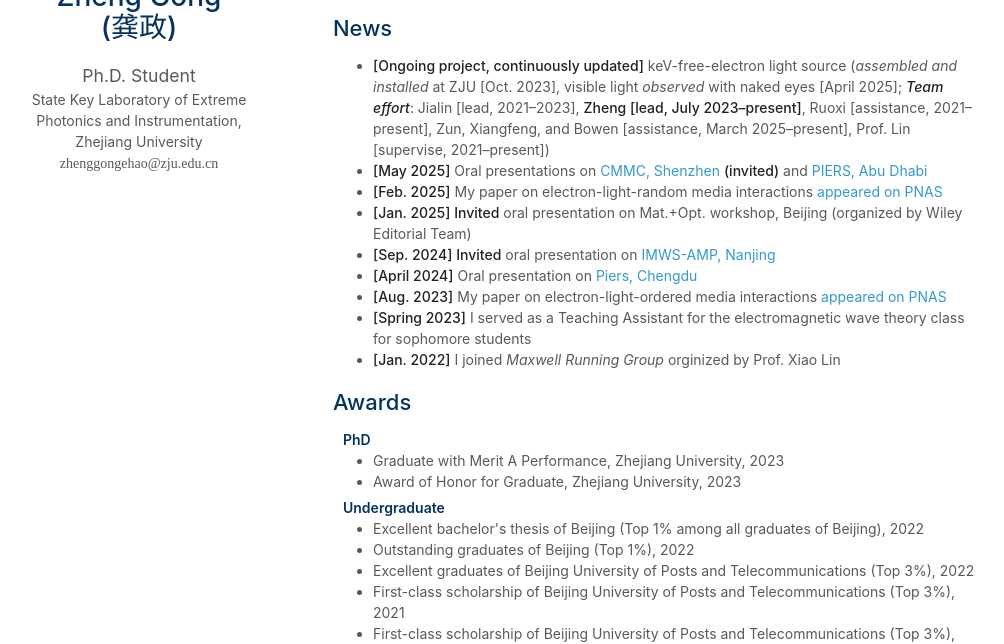
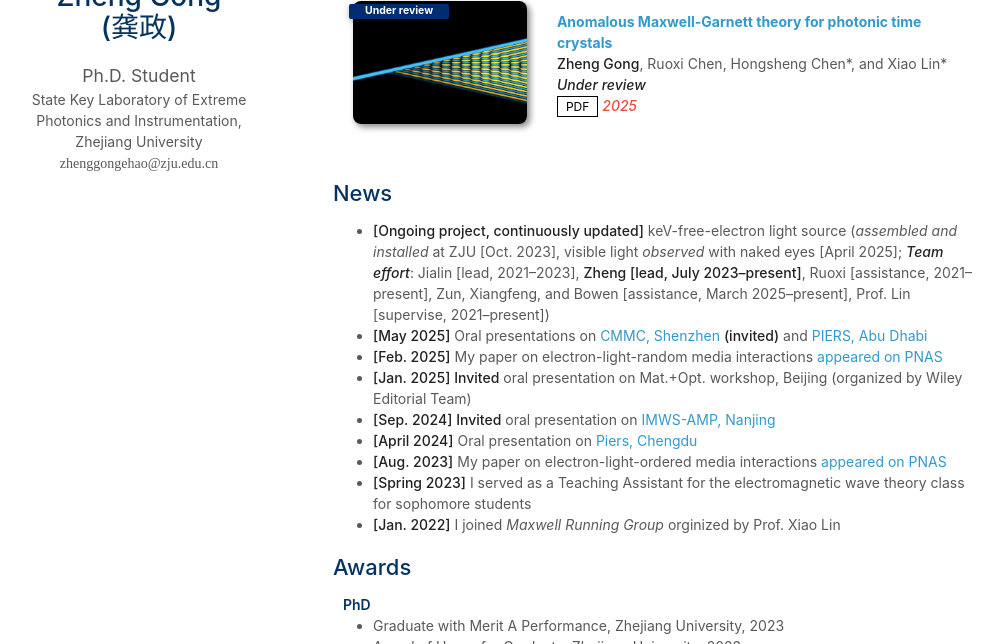
Before and after one commit to zhenggongehao/zhenggongehao.github.io, a Jekyll site: the page built from index.md, in a window 1280 px wide and 900 px high, scrolled down 799 px, cut to the strip 256-900 px from the top of the window. Shown: the whole strip, without its empty margins (137-1141 px from the left). Built offline with Jekyll 4.4.1, drawn with Linux system fonts in a browser that asks for light colours; nearby versions of some CDN libraries; a style sheet for code colours, icons or effects is not loaded; our own code applies the rules of GitHub Pages for plain Markdown files.

Commit message:
更新文档

```diff
--- a/_data/publications.yml
+++ b/_data/publications.yml
@@ -28,3 +28,12 @@ main:
     bibtex:
     image: ./assets/img/bilayerGraphene2.png
     notes: 2022
+
+  - title: Anomalous Maxwell-Garnett theory for photonic time crystals
+    authors: <strong>Zheng Gong</strong>, Ruoxi Chen, Hongsheng Chen*, and Xiao Lin*
+    conference_short: Under review
+    conference: <strong>Under review</strong>
+    pdf: https://arxiv.org/abs/2504.05735
+    data:
+    image: ./assets/img/anomalousMG.png
+    notes: 2025
```
